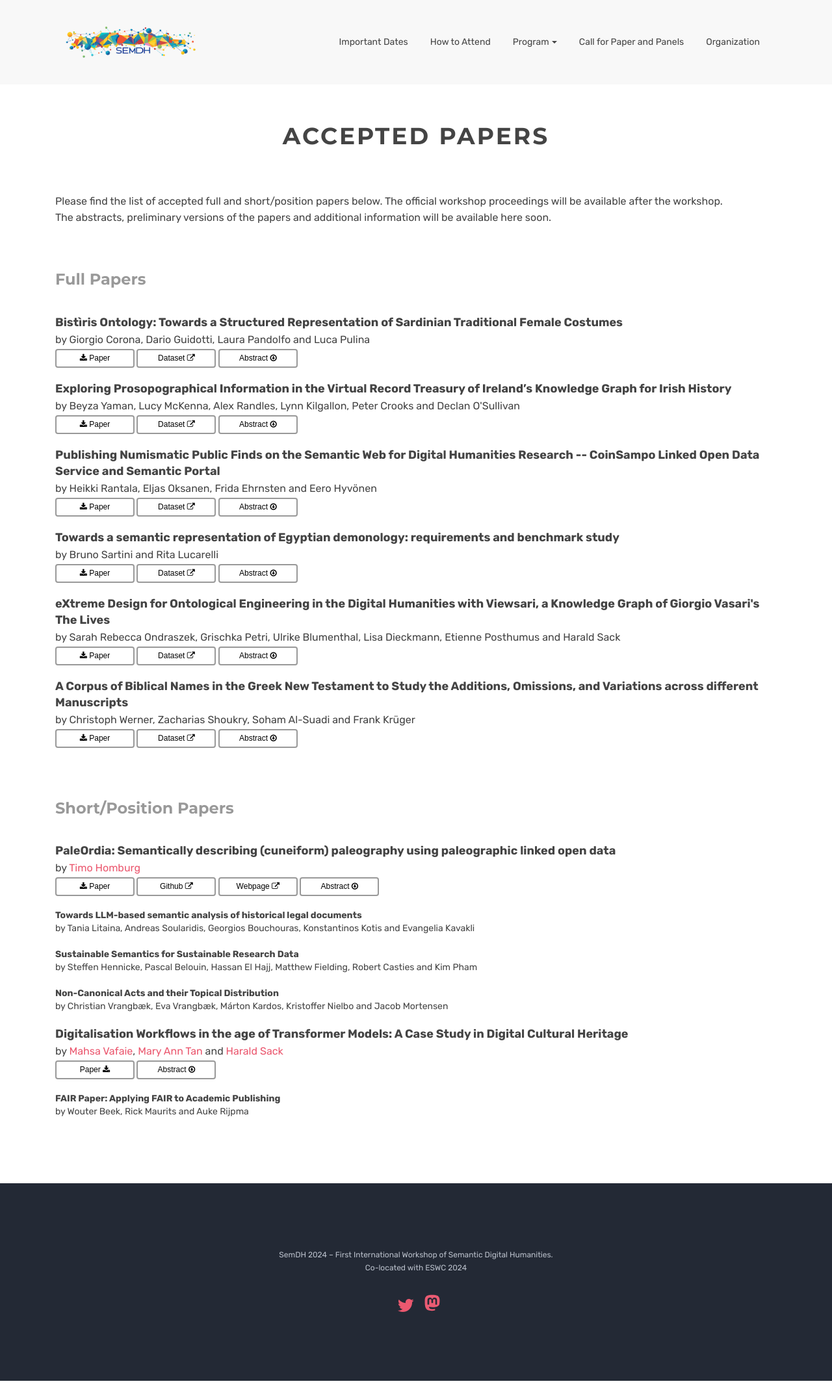
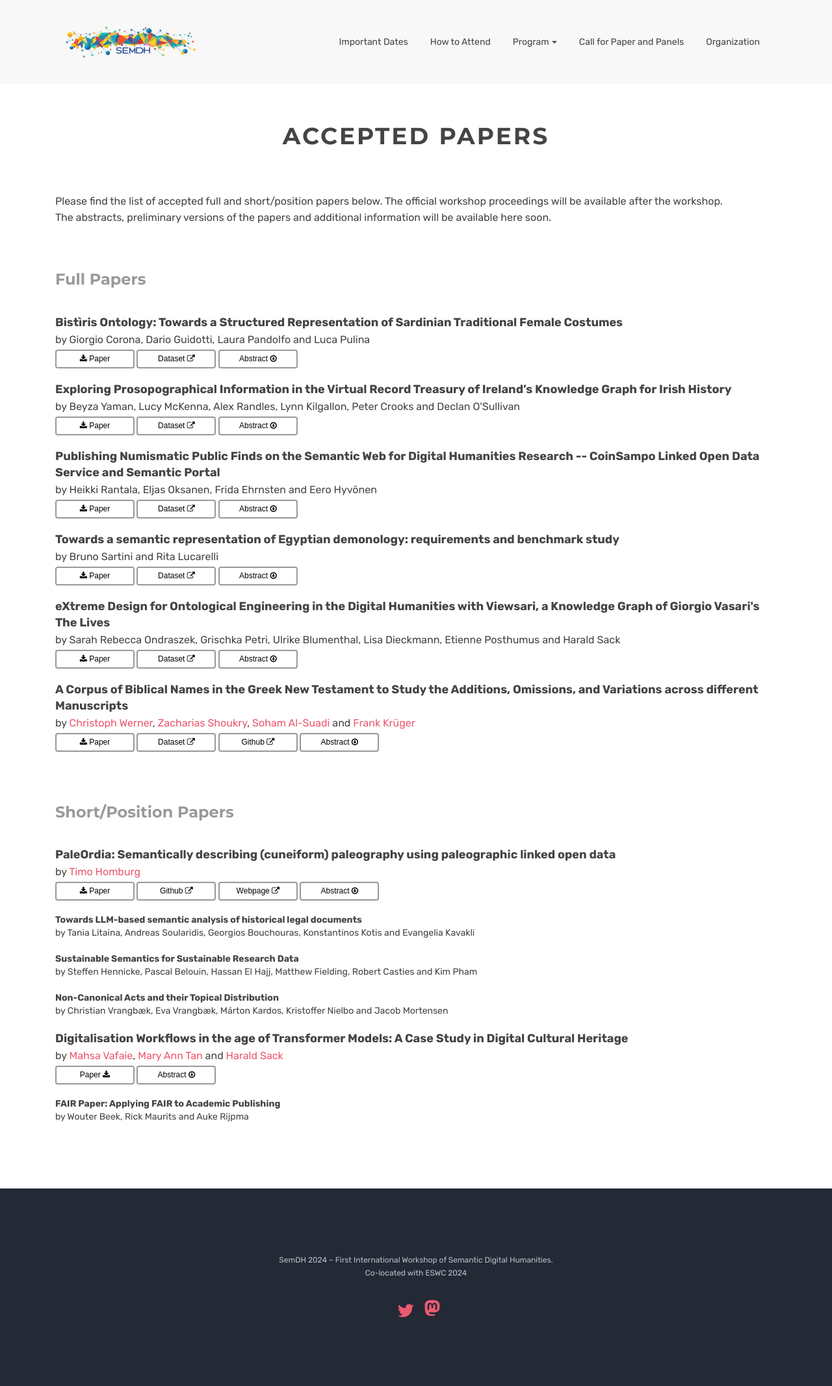
Before and after one commit to SemDH/semdh.github.io, a Jekyll site: the page built from accepted-papers-test.html, in a window 1280 px wide. Shown: the whole page at 65% size. Built offline with Jekyll 4.4.1, drawn with Linux system fonts in a browser that asks for light colours.

Commit message:
cr werner

```diff
--- a/accepted-papers-test.html
+++ b/accepted-papers-test.html
@@ -100,13 +100,18 @@
             <br />
 
             <p class="xl"><strong>A Corpus of Biblical Names in the Greek New Testament to Study the Additions, Omissions, and Variations across different Manuscripts</strong> </p>
-            <p class="l">by Christoph Werner, Zacharias Shoukry, Soham Al-Suadi and Frank Krüger</p>
+            <p class="l">by <a href="https://orcid.org/0009-0008-9907-251X">Christoph Werner</a>, <a href="https://orcid.org/0000-0002-9784-7034">Zacharias Shoukry</a>, <a href="https://orcid.org/0000-0003-1098-208X">Soham Al-Suadi</a> and <a href="https://orcid.org/0000-0002-7925-3363">Frank Krüger</a></p>
               <button type="button" class="btn std-btn btn-sm btn-papers btn-rounded"><i class="fa fa-download icons"></i> Paper</button>
-              <button type="button" class="btn std-btn btn-sm btn-papers btn-rounded">Dataset <i class="fa fa-external-link icons"></i></button>
-              <button type="button" class="btn std-btn btn-sm btn-papers btn-rounded" data-toggle="collapse" href="#corona" role="button" aria-expanded="false" aria-controls="corona">Abstract <i class="fa fa-arrow-circle-o-down icons"></i></button>
-              <div class="collapse" id="corona">
+              <a href="https://zenodo.org/records/10816647">
+                <button type="button" class="btn std-btn btn-sm btn-papers btn-rounded">Dataset <i class="fa fa-external-link icons"></i></button>
+              </a>
+              <a href="https://github.com/chr-werner/SemDH2024-GreekNewTestamentNames">
+                <button type="button" class="btn std-btn btn-sm btn-papers btn-rounded">Github <i class="fa fa-external-link icons"></i></button>
+              </a>
+              <button type="button" class="btn std-btn btn-sm btn-papers btn-rounded" data-toggle="collapse" href="#werner" role="button" aria-expanded="false" aria-controls="werner">Abstract <i class="fa fa-arrow-circle-o-down icons"></i></button>
+              <div class="collapse" id="werner">
                 <div class="card-papers card-body">
-                  ...
+                  The analysis of textual variants of verses in the New Testament across different manuscripts has mainly been done by close reading with manual effort. With the increasing number of transcriptions of the different manuscripts, quantitative analyses (so-called distant reading) can be used to search for patterns of omission, addition, or other variations, to formulate novel hypotheses to be investigated by close reading. In this work, we present a corpus of biblical names including spelling variation and inflections and their mentions in the transcriptions of the New Testament. By integrating and semantically enriching the data collected from different sources, we established a corpus that can be used for the quantitative study of omission, addition, and variation of such biblical names. To illustrate the corpus, we implement some use cases and show that well-known cases can be quantitatively reproduced. The corpus and all code are published under open licenses to enable reproduction, update, and maintenance.
                 </div>
               </div>
 
--- a/assets/css/custom.css
+++ b/assets/css/custom.css
@@ -76,7 +76,7 @@
 
 .l {
     font-size: 16px !important;
-    margin-bottom: 2px !important
+    margin-bottom: 3px !important
 }
 
 .main-title {
```
